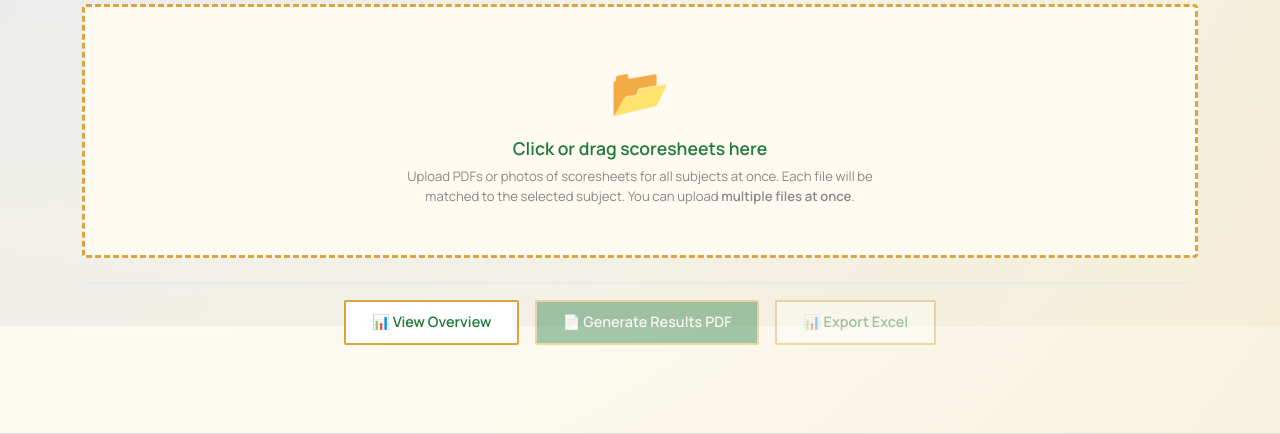
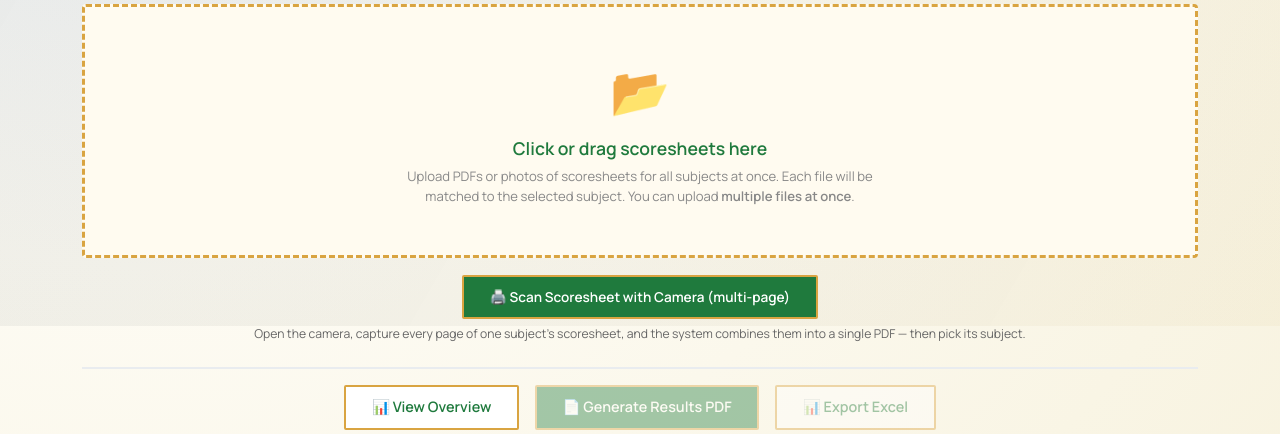
Before and after one commit to huseinhaj/-home-haji-Downloads-field_management_dockery_system-modified, a Django app: template results/templates/results/bulk_scoresheet_upload.html in a window 1280 px wide. Shown: the part 474-908 px from the top of the page. Run offline with Django 5.2, Linux system fonts and the light colour scheme; the template is opened without the code that fills it, so the values that code supplies are empty; parts of the project's set-up code (start-up, migrations or seed data) failed here and were passed over.

Commit message:
Add in-app multi-page scoresheet scanner (camera → one PDF → OCR)
Teachers complained about the "scan with a separate app, make a PDF,
then upload" round trip. This adds a camera-based multi-page scanner
that lives inside the dashboard:

  open camera → capture page 1 → page 2 → … → page N → the widget
  stitches every page into ONE PDF (jsPDF, lazy-loaded from CDN only
  when a scan is finished) → that PDF goes to the SAME upload endpoint
  and OCR pipeline that already reads multi-page scanned PDFs.

- New reusable widget: results/static/results/js/scoresheet_scanner.js
  (fullscreen camera overlay, per-page thumbnails with delete, optional
  black & white capture, ESC/cancel, graceful camera-permission error).
- Wired into the academic Bulk Upload page and the teacher Marks Entry
  page. The existing "upload photo/PDF" buttons are kept unchanged.
- No backend changes: the scanner just produces a PDF File that flows
  through the untouched scoresheet_photo_extract / bulk upload paths.

Co-Authored-By: Claude Sonnet 5 <noreply@anthropic.com>
Claude-Session: https://claude.ai/code/session_01HHxpDNjfnVDEcVYBbQnetf

```diff
--- /dev/null
+++ b/results/static/results/js/scoresheet_scanner.js
@@ -0,0 +1,291 @@
+/* Scoresheet Scanner — in-app multi-page document capture.
+ *
+ * Opens the phone camera inside the dashboard, lets the user snap one
+ * scoresheet page after another, then stitches every captured page into a
+ * SINGLE PDF (jsPDF) and hands that File to a callback. The rest of the
+ * flow is unchanged: that PDF goes to the same upload endpoint / OCR
+ * pipeline that already reads multi-page scanned PDFs.
+ *
+ * Usage:
+ *   ScoresheetScanner.open({
+ *     lang: 'sw',                 // 'sw' | 'en'  (default 'sw')
+ *     filename: 'scoresheet',     // base name for the produced PDF
+ *     onComplete: function (file) { ... }   // file: PDF File object
+ *   });
+ *
+ * jsPDF is loaded lazily from the CDN only the first time a scan is
+ * finished, so the ~350KB library never costs anything to a user who
+ * doesn't scan.
+ */
+(function () {
+  'use strict';
+  if (window.ScoresheetScanner) return;
+
+  var JSPDF_SRC = 'https://cdnjs.cloudflare.com/ajax/libs/jspdf/2.5.2/jspdf.umd.min.js';
+  var STYLE_ID = 'scoresheet-scanner-style';
+  var MAX_EDGE = 2000; // cap the long edge of each captured page (px)
+
+  var STR = {
+    sw: {
+      title: 'Scan Scoresheet',
+      hint: 'Weka ukurasa mzima ndani ya fremu, kisha bonyeza "Piga ukurasa". Rudia kwa kila ukurasa wa somo hili.',
+      capture: 'Piga ukurasa',
+      finish: 'Maliza',
+      cancel: 'Ghairi',
+      pagesLabel: 'Kurasa',
+      building: 'Inaunganisha kurasa kuwa PDF moja…',
+      needPage: 'Piga angalau ukurasa mmoja kwanza.',
+      grayscale: 'Nyeusi–nyeupe',
+      camError: 'Imeshindwa kufungua kamera. Hakikisha umeruhusu kamera kwenye kivinjari na upo kwenye tovuti ya HTTPS. Bado unaweza kutumia kitufe cha kupakia picha/PDF.',
+      close: 'Funga',
+      pdfError: 'Imeshindwa kuandaa PDF. Angalia mtandao kisha jaribu tena.',
+      deletePage: 'Futa ukurasa huu'
+    },
+    en: {
+      title: 'Scan Scoresheet',
+      hint: 'Fit the whole page inside the frame, then tap "Capture page". Repeat for every page of this subject.',
+      capture: 'Capture page',
+      finish: 'Done',
+      cancel: 'Cancel',
+      pagesLabel: 'Pages',
+      building: 'Combining pages into one PDF…',
+      needPage: 'Capture at least one page first.',
+      grayscale: 'Black & white',
+      camError: 'Could not open the camera. Make sure you allowed camera access and are on an HTTPS site. You can still use the upload photo/PDF button.',
+      close: 'Close',
+      pdfError: 'Could not build the PDF. Check your connection and try again.',
+      deletePage: 'Delete this page'
+    }
+  };
+
+  function loadJsPDF() {
+    return new Promise(function (resolve, reject) {
+      if (window.jspdf && window.jspdf.jsPDF) { resolve(window.jspdf.jsPDF); return; }
+      var s = document.createElement('script');
+      s.src = JSPDF_SRC;
+      s.async = true;
+      s.onload = function () {
+        if (window.jspdf && window.jspdf.jsPDF) resolve(window.jspdf.jsPDF);
+        else reject(new Error('jsPDF loaded but global missing'));
+      };
+      s.onerror = function () { reject(new Error('jsPDF network error')); };
+      document.head.appendChild(s);
+    });
+  }
+
+  function injectStyle() {
+    if (document.getElementById(STYLE_ID)) return;
+    var css = '' +
+      '.ssc-overlay{position:fixed;inset:0;z-index:2147483000;background:#0b0f14;display:flex;flex-direction:column;color:#fff;font-family:inherit;}' +
+      '.ssc-head{display:flex;align-items:center;justify-content:space-between;padding:10px 14px;background:#111820;border-bottom:1px solid #223;}' +
+      '.ssc-head h3{margin:0;font-size:1rem;font-weight:700;}' +
+      '.ssc-x{background:none;border:none;color:#fff;font-size:1.4rem;line-height:1;padding:4px 8px;cursor:pointer;}' +
+      '.ssc-stage{position:relative;flex:1;min-height:0;background:#000;display:flex;align-items:center;justify-content:center;overflow:hidden;}' +
+      '.ssc-stage video{max-width:100%;max-height:100%;width:100%;height:100%;object-fit:contain;background:#000;}' +
+      '.ssc-hint{position:absolute;left:0;right:0;bottom:0;padding:8px 12px;font-size:0.8rem;background:linear-gradient(transparent,rgba(0,0,0,0.75));text-align:center;}' +
+      '.ssc-camerr{padding:22px;max-width:520px;margin:auto;text-align:center;font-size:0.92rem;line-height:1.5;}' +
+      '.ssc-strip{display:flex;gap:8px;padding:8px 10px;overflow-x:auto;background:#0e141b;min-height:74px;align-items:center;}' +
+      '.ssc-strip:empty::after{content:attr(data-empty);color:#5f7183;font-size:0.8rem;padding-left:6px;}' +
+      '.ssc-thumb{position:relative;flex:0 0 auto;width:54px;height:66px;border-radius:4px;overflow:hidden;border:1px solid #2a3a49;background:#000;}' +
+      '.ssc-thumb img{width:100%;height:100%;object-fit:cover;}' +
+      '.ssc-thumb span{position:absolute;left:2px;bottom:2px;font-size:0.62rem;background:rgba(0,0,0,0.65);padding:0 4px;border-radius:3px;}' +
+      '.ssc-thumb button{position:absolute;top:1px;right:1px;width:16px;height:16px;border:none;border-radius:50%;background:rgba(192,57,43,0.92);color:#fff;font-size:0.7rem;line-height:16px;padding:0;cursor:pointer;}' +
+      '.ssc-controls{display:flex;align-items:center;gap:10px;padding:12px;background:#111820;border-top:1px solid #223;flex-wrap:wrap;justify-content:center;}' +
+      '.ssc-btn{border:none;border-radius:4px;padding:12px 18px;font-size:0.92rem;font-weight:700;cursor:pointer;}' +
+      '.ssc-btn[disabled]{opacity:0.45;cursor:default;}' +
+      '.ssc-cap{background:#fff;color:#111;min-width:150px;}' +
+      '.ssc-done{background:#1F7A3D;color:#fff;}' +
+      '.ssc-cancel{background:#2a3a49;color:#fff;}' +
+      '.ssc-toggle{display:flex;align-items:center;gap:6px;font-size:0.8rem;color:#cdd8e2;}' +
+      '.ssc-count{font-size:0.85rem;color:#cdd8e2;min-width:78px;text-align:center;}' +
+      '.ssc-busy{position:absolute;inset:0;display:flex;align-items:center;justify-content:center;background:rgba(0,0,0,0.7);font-size:0.95rem;text-align:center;padding:20px;}';
+    var st = document.createElement('style');
+    st.id = STYLE_ID;
+    st.textContent = css;
+    document.head.appendChild(st);
+  }
+
+  function grabFrame(video, grayscale) {
+    var vw = video.videoWidth || 1280;
+    var vh = video.videoHeight || 720;
+    var scale = Math.min(1, MAX_EDGE / Math.max(vw, vh));
+    var cw = Math.max(1, Math.round(vw * scale));
+    var ch = Math.max(1, Math.round(vh * scale));
+    var c = document.createElement('canvas');
+    c.width = cw;
+    c.height = ch;
+    var ctx = c.getContext('2d');
+    if (grayscale) {
+      try { ctx.filter = 'grayscale(1) contrast(1.18) brightness(1.06)'; } catch (e) { /* older browser */ }
+    }
+    ctx.drawImage(video, 0, 0, cw, ch);
+    return { dataUrl: c.toDataURL('image/jpeg', 0.9), w: cw, h: ch };
+  }
+
+  function buildPdf(jsPDF, pages) {
+    var doc = new jsPDF({ unit: 'pt', format: 'a4', orientation: 'portrait' });
+    var pw = doc.internal.pageSize.getWidth();
+    var ph = doc.internal.pageSize.getHeight();
+    for (var i = 0; i < pages.length; i++) {
+      if (i > 0) doc.addPage();
+      var p = pages[i];
+      var s = Math.min(pw / p.w, ph / p.h);
+      var dw = p.w * s;
+      var dh = p.h * s;
+      doc.addImage(p.dataUrl, 'JPEG', (pw - dw) / 2, (ph - dh) / 2, dw, dh, undefined, 'FAST');
+    }
+    return doc.output('blob');
+  }
+
+  function open(opts) {
+    opts = opts || {};
+    var lang = opts.lang === 'en' ? 'en' : 'sw';
+    var t = STR[lang];
+    var baseName = (opts.filename || 'scoresheet').replace(/[^\w.-]+/g, '_');
+    var onComplete = typeof opts.onComplete === 'function' ? opts.onComplete : function () {};
+
+    injectStyle();
+    var pages = [];
+    var stream = null;
+    var prevOverflow = document.body.style.overflow;
+    document.body.style.overflow = 'hidden';
+
+    var overlay = document.createElement('div');
+    overlay.className = 'ssc-overlay';
+    overlay.innerHTML = '' +
+      '<div class="ssc-head"><h3>' + t.title + '</h3>' +
+        '<button type="button" class="ssc-x" aria-label="' + t.close + '">&times;</button></div>' +
+      '<div class="ssc-stage">' +
+        '<video playsinline autoplay muted></video>' +
+        '<div class="ssc-hint">' + t.hint + '</div>' +
+        '<div class="ssc-busy" hidden></div>' +
+      '</div>' +
+      '<div class="ssc-strip"></div>' +
+      '<div class="ssc-controls">' +
+        '<button type="button" class="ssc-btn ssc-cancel">' + t.cancel + '</button>' +
+        '<label class="ssc-toggle"><input type="checkbox" class="ssc-gray"> ' + t.grayscale + '</label>' +
+        '<button type="button" class="ssc-btn ssc-cap">' + t.capture + '</button>' +
+        '<span class="ssc-count"></span>' +
+        '<button type="button" class="ssc-btn ssc-done" disabled>' + t.finish + '</button>' +
+      '</div>';
+    document.body.appendChild(overlay);
+
+    var video = overlay.querySelector('video');
+    var stage = overlay.querySelector('.ssc-stage');
+    var hintEl = overlay.querySelector('.ssc-hint');
+    var busyEl = overlay.querySelector('.ssc-busy');
+    var strip = overlay.querySelector('.ssc-strip');
+    var capBtn = overlay.querySelector('.ssc-cap');
+    var doneBtn = overlay.querySelector('.ssc-done');
+    var cancelBtn = overlay.querySelector('.ssc-cancel');
+    var grayCb = overlay.querySelector('.ssc-gray');
+    var countEl = overlay.querySelector('.ssc-count');
+    var closeX = overlay.querySelector('.ssc-x');
+
+    function stopStream() {
+      if (stream) { stream.getTracks().forEach(function (tr) { tr.stop(); }); stream = null; }
+    }
+    function close() {
+      stopStream();
+      document.removeEventListener('keydown', onKey);
+      document.body.style.overflow = prevOverflow;
+      if (overlay.parentNode) overlay.parentNode.removeChild(overlay);
+    }
+    function onKey(e) { if (e.key === 'Escape') close(); }
+    document.addEventListener('keydown', onKey);
+
+    function refresh() {
+      strip.setAttribute('data-empty', t.pagesLabel + ': 0');
+      countEl.textContent = t.pagesLabel + ': ' + pages.length;
+      doneBtn.disabled = pages.length === 0;
+      doneBtn.textContent = t.finish + (pages.length ? ' (' + pages.length + ')' : '');
+    }
+    function addThumb(page, idx) {
+      var d = document.createElement('div');
+      d.className = 'ssc-thumb';
+      d.innerHTML = '<img alt=""><span></span><button type="button" title="' + t.deletePage + '">&times;</button>';
+      d.querySelector('img').src = page.dataUrl;
+      d.querySelector('span').textContent = idx + 1;
+      d.querySelector('button').addEventListener('click', function () {
+        var i = pages.indexOf(page);
+        if (i > -1) pages.splice(i, 1);
+        redrawStrip();
+      });
+      strip.appendChild(d);
+    }
+    function redrawStrip() {
+      strip.innerHTML = '';
+      pages.forEach(function (p, i) { addThumb(p, i); });
+      refresh();
+    }
+
+    capBtn.addEventListener('click', function () {
+      if (!video.videoWidth) return;
+      var page = grabFrame(video, grayCb.checked);
+      pages.push(page);
+      addThumb(page, pages.length - 1);
+      refresh();
+      strip.scrollLeft = strip.scrollWidth;
+    });
+
+    cancelBtn.addEventListener('click', close);
+    closeX.addEventListener('click', close);
+
+    doneBtn.addEventListener('click', function () {
+      if (!pages.length) return;
+      busyEl.hidden = false;
+      busyEl.textContent = t.building;
+      capBtn.disabled = true;
+      doneBtn.disabled = true;
+      loadJsPDF()
+        .then(function (jsPDF) {
+          var blob = buildPdf(jsPDF, pages);
+          var file = new File(
+            [blob],
+            baseName + '_' + Date.now() + '.pdf',
+            { type: 'application/pdf' }
+          );
+          close();
+          onComplete(file);
+        })
+        .catch(function (err) {
+          busyEl.hidden = true;
+          capBtn.disabled = false;
+          doneBtn.disabled = false;
+          alert(t.pdfError + '\n\n' + (err && err.message ? err.message : err));
+        });
+    });
+
+    function showCamError() {
+      stopStream();
+      stage.innerHTML = '<div class="ssc-camerr">' + t.camError +
+        '<div style="margin-top:16px;"><button type="button" class="ssc-btn ssc-cancel">' + t.close + '</button></div></div>';
+      stage.querySelector('button').addEventListener('click', close);
+      capBtn.disabled = true;
+    }
+
+    if (!navigator.mediaDevices || !navigator.mediaDevices.getUserMedia) {
+      showCamError();
+      return;
+    }
+    navigator.mediaDevices.getUserMedia({
+      video: {
+        facingMode: { ideal: 'environment' },
+        width: { ideal: 2560 },
+        height: { ideal: 1440 }
+      },
+      audio: false
+    }).then(function (s) {
+      stream = s;
+      video.srcObject = s;
+      var play = video.play();
+      if (play && play.catch) play.catch(function () {});
+    }).catch(function () {
+      showCamError();
+    });
+
+    refresh();
+  }
+
+  window.ScoresheetScanner = { open: open };
+})();
--- a/results/templates/results/bulk_scoresheet_upload.html
+++ b/results/templates/results/bulk_scoresheet_upload.html
@@ -1,4 +1,5 @@
 {% extends 'results/base.html' %}
+{% load static %}
 {% block title %}PakiaScoresheets — {{ exam.name }} | School Results{% endblock %}
 
 {% block extra_css %}
@@ -277,6 +278,19 @@
   <input type="file" id="bulkFileInput" accept=".pdf,.png,.jpg,.jpeg,.webp" multiple style="display:none;">
 </div>
 
+<div style="text-align:center;margin:-0.4rem 0 1rem;">
+  <button type="button" id="bulkScanBtn" class="btn-final primary" style="font-size:0.85rem;">
+    🖨️ {% if LANG == 'sw' %}Scan Scoresheet kwa Kamera (kurasa nyingi){% else %}Scan Scoresheet with Camera (multi-page){% endif %}
+  </button>
+  <div style="font-size:0.76rem;color:#666;margin-top:0.35rem;">
+    {% if LANG == 'sw' %}
+    Fungua kamera, piga kurasa zote za somo moja, mfumo unaziunganisha kuwa PDF moja — kisha chagua somo lake.
+    {% else %}
+    Open the camera, capture every page of one subject's scoresheet, and the system combines them into a single PDF — then pick its subject.
+    {% endif %}
+  </div>
+</div>
+
 <!-- File Queue -->
 <div class="file-queue" id="fileQueue" style="display:none;">
   <div class="file-queue-title">📋 {% if LANG == 'sw' %}Faili Zilizopakiwa{% else %}Uploaded Files{% endif %}</div>
@@ -369,6 +383,7 @@
 {% endblock %}
 
 {% block scripts %}
+<script src="{% static 'results/js/scoresheet_scanner.js' %}"></script>
 <script>
 (() => {
   const LANG = '{{ LANG }}';
@@ -497,6 +512,27 @@
       if (input.files.length) addFilesToQueue(input.files);
       input.value = '';
     });
+  }
+
+  // Multi-page in-app scanner — capture each page of one subject's
+  // scoresheet with the camera; the widget stitches them into a single
+  // PDF and drops it into the same queue as an uploaded PDF.
+  const scanBtn = document.getElementById('bulkScanBtn');
+  if (scanBtn && window.ScoresheetScanner) {
+    scanBtn.addEventListener('click', () => {
+      window.ScoresheetScanner.open({
+        lang: LANG,
+        filename: 'scan',
+        onComplete: (file) => {
+          addFilesToQueue([file]);
+          toast(LANG === 'sw'
+            ? 'Kurasa zimeunganishwa kuwa PDF moja. Sasa chagua somo lake kwenye orodha hapa chini.'
+            : 'Pages combined into one PDF. Now pick its subject in the list below.');
+        },
+      });
+    });
+  } else if (scanBtn) {
+    scanBtn.style.display = 'none';
   }
 
   // Clear all
```
Also changed, not shown: results/templates/results/marks_entry.html (+32 -3 lines).
